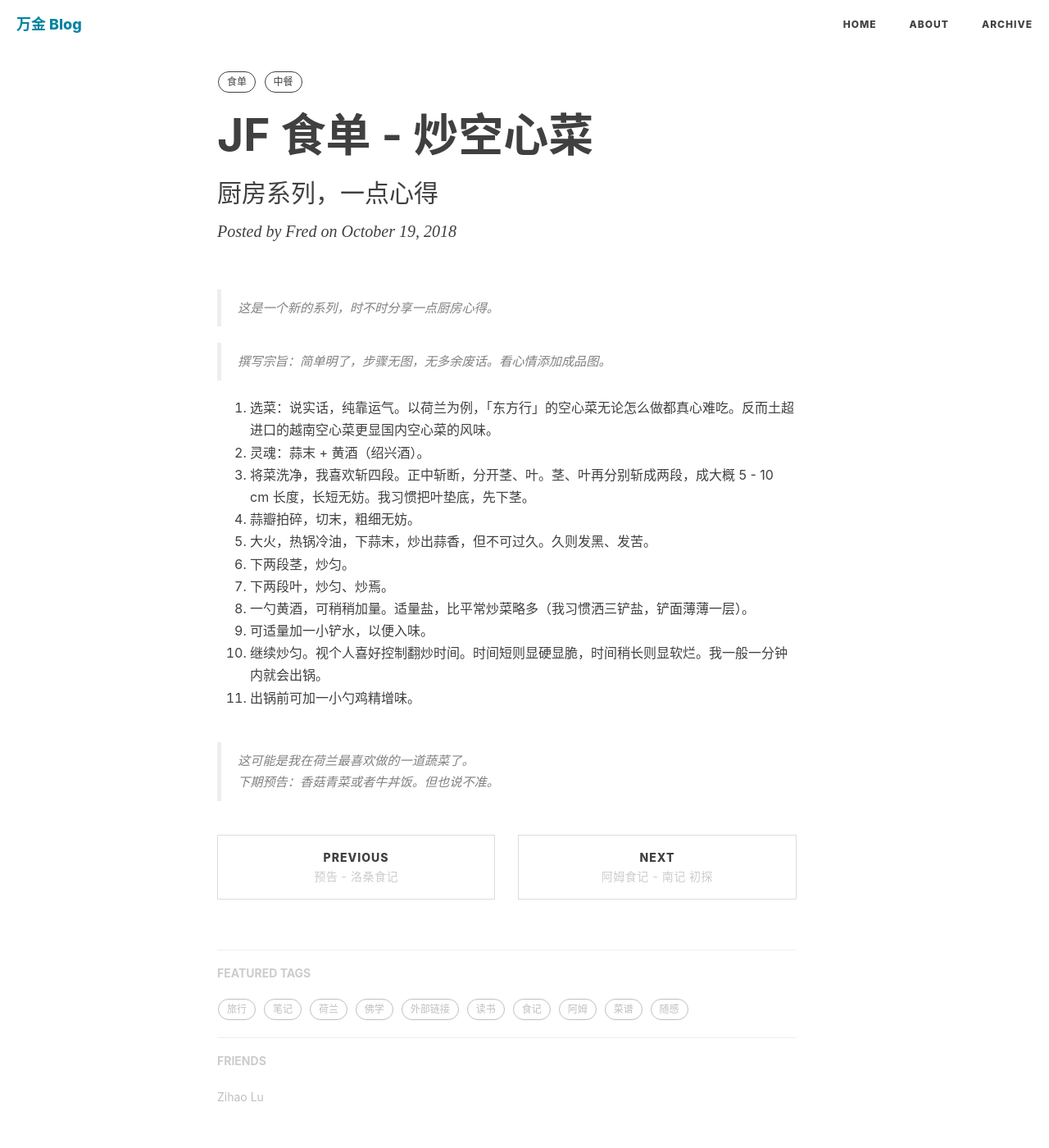
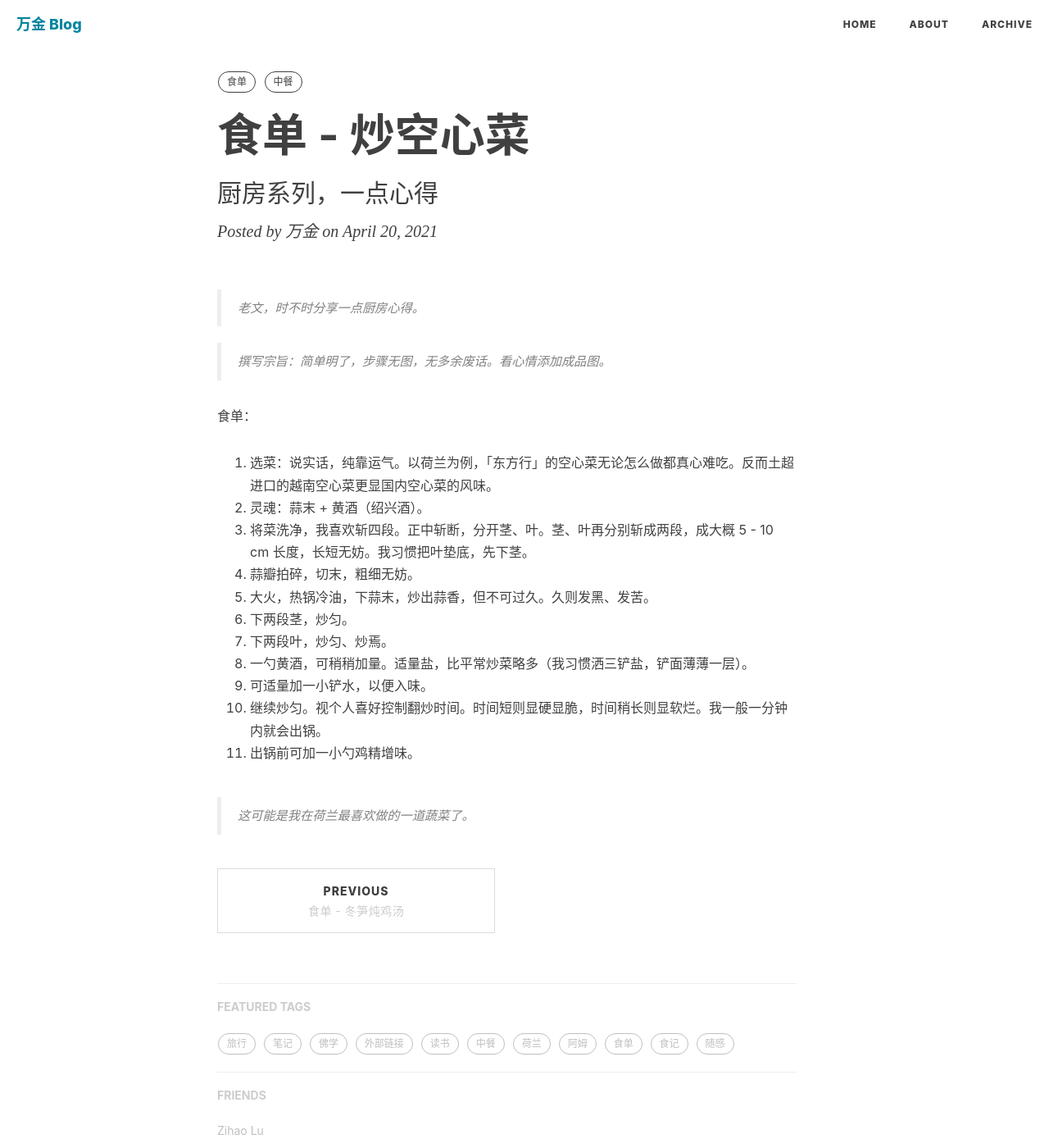
Before and after one commit to dutchflu/dutchflu.github.io, a Jekyll site: the page built from _posts/2021-04-20-空心菜.md, in a window 1280 px wide and 1400 px high. Shown: the whole window at 82% size. Built offline with Jekyll 4.4.1, drawn with Linux system fonts in a browser that asks for light colours; nearby versions of some CDN libraries; comment, search, counter and statistics services are not loaded.

Commit message:
空心菜

```diff
--- a/_posts/2018-10-19-空心菜.md
+++ b/_posts/2021-04-20-空心菜.md
@@ -1,18 +1,20 @@
 ---
 layout: post
 header-style: text
-title: "JF 食单 - 炒空心菜"
+title: "食单 - 炒空心菜"
 subtitle: "厨房系列，一点心得"
-excerpt: "这是一个新的系列，时不时分享一点厨房心得。"
-author: "Fred"
+excerpt: "老文，时不时分享一点厨房心得。"
+author: "万金"
 categories: [食单]
 tags: [食单, 中餐]
 comments: true
 ---
 
-> 这是一个新的系列，时不时分享一点厨房心得。
+> 老文，时不时分享一点厨房心得。
 
 > 撰写宗旨：简单明了，步骤无图，无多余废话。看心情添加成品图。
+
+食单：
 
 1. 选菜：说实话，纯靠运气。以荷兰为例，「东方行」的空心菜无论怎么做都真心难吃。反而土超进口的越南空心菜更显国内空心菜的风味。
 2. 灵魂：蒜末 + 黄酒（绍兴酒）。
@@ -28,4 +30,3 @@
 
 > 这可能是我在荷兰最喜欢做的一道蔬菜了。
 >
-> 下期预告：香菇青菜或者牛丼饭。但也说不准。
--- a/about.html
+++ b/about.html
@@ -1,7 +1,7 @@
 ---
 layout: page
 title: "About"
-description: "陆万金 & 李一方"
+description: "陆万金 Fred LU"
 header-img: "img/about-bg-mountain.jpg"
 multilingual: true
 ---
```
Also changed, not shown: _posts/2018-10-18-洛桑食记1.md (deleted, +0 -16 lines), _posts/2021-04-18-豆沙包.md (+5 -5 lines), _posts/2021-04-19-冬笋炖鸡汤.md (+6 -6 lines).
